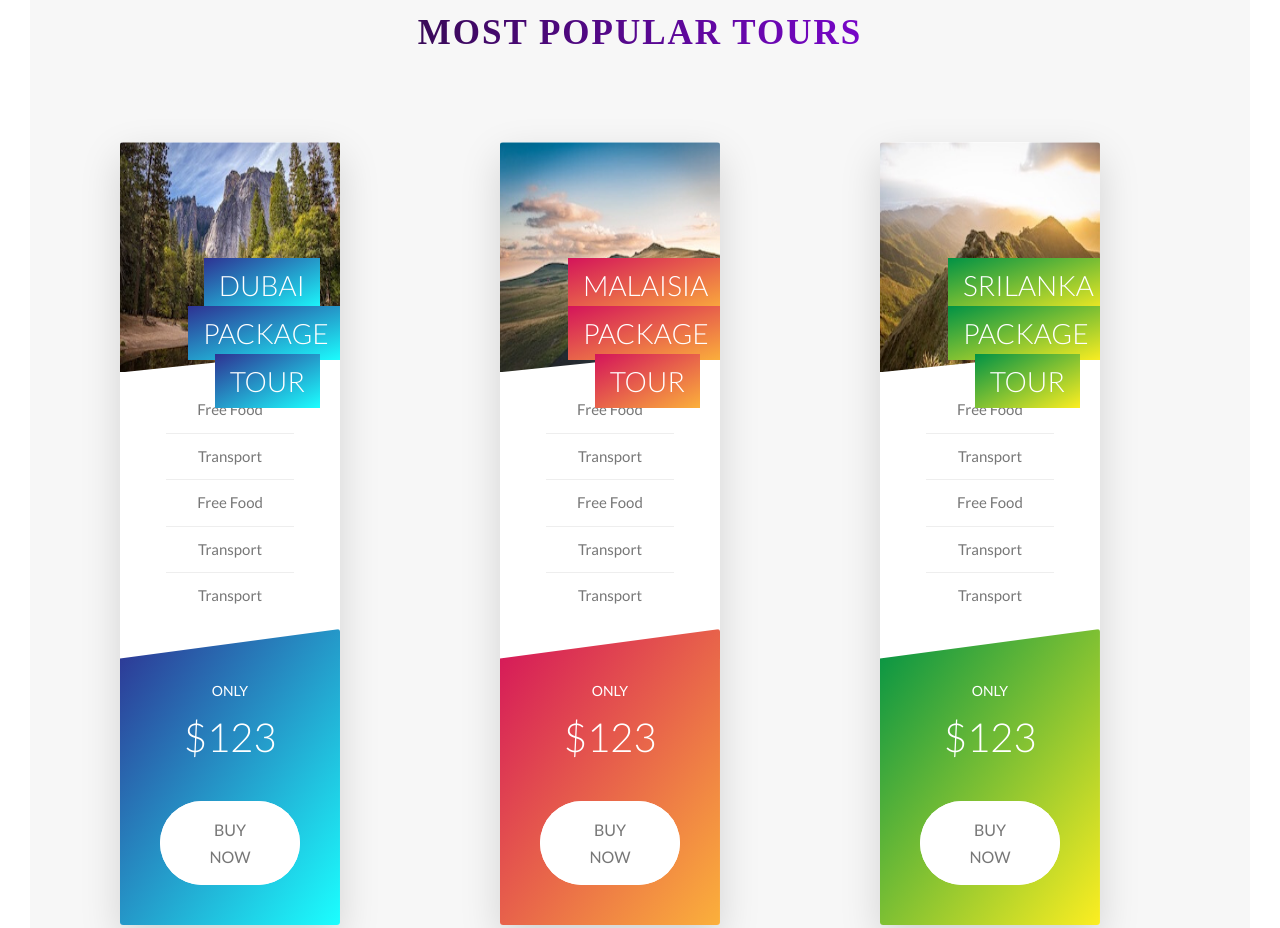
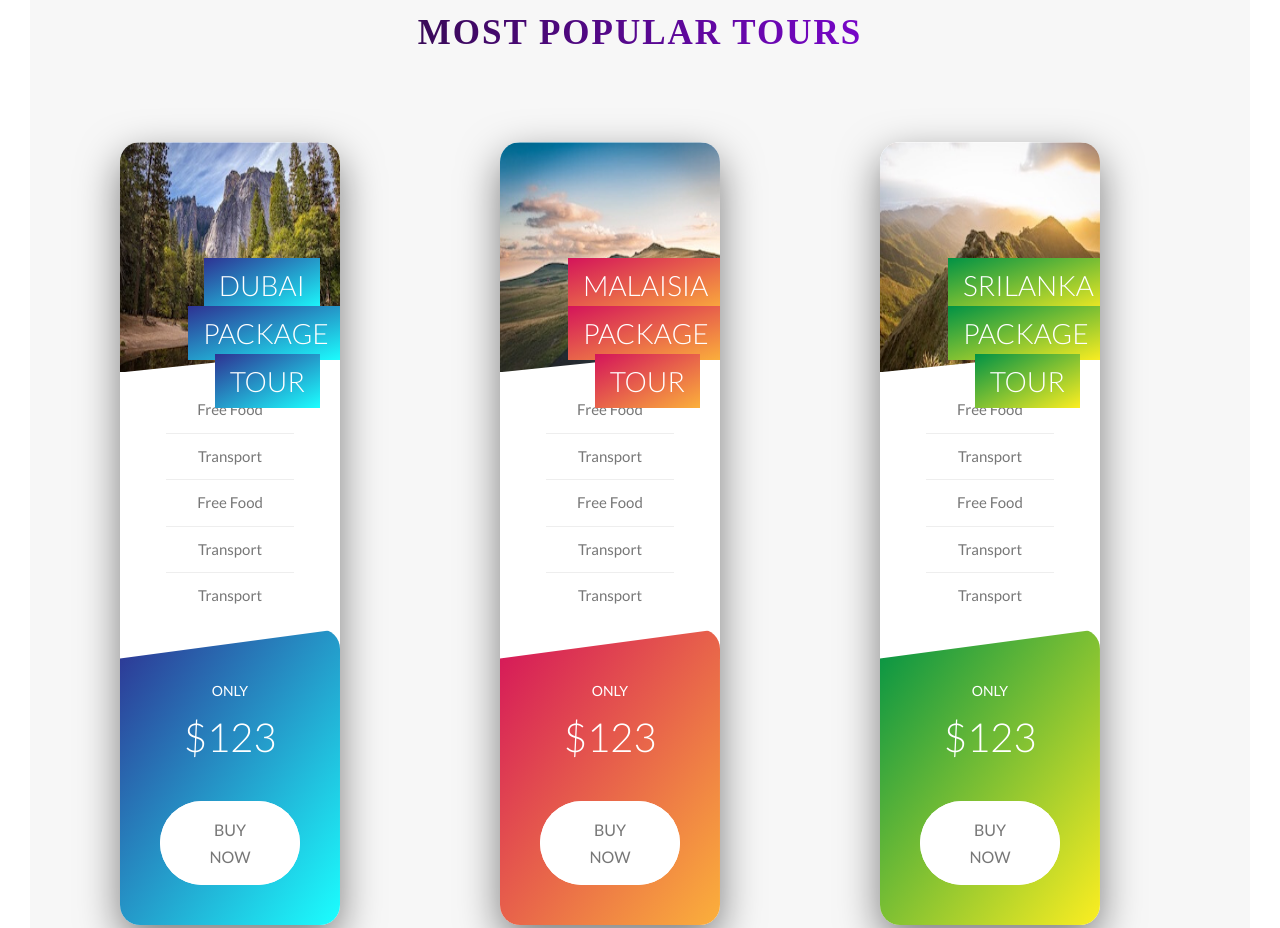
Before and after one commit to LUBOSOFTTECH/DEV, a website: page index.html in a window 1280 px wide. Shown: the part 2348-3276 px from the top of the page. Drawn offline with Linux system fonts and the light colour scheme.

Commit message:
minor changes

```diff
--- a/css/style.css
+++ b/css/style.css
@@ -378,6 +378,8 @@ body {
   -moz-perspective: 150rem;
   position: relative;
   height: 51.5rem;
+  box-shadow: 0 1.5rem 4rem rgba(0, 0, 0, 0.50);
+  border-radius: 20px;
 }
 
 .card__side {
@@ -388,7 +390,7 @@ body {
   left: 0;
   width: 100%;
   backface-visibility: hidden;
-  border-radius: .3rem;
+  border-radius: 20px;
   overflow: hidden;
   box-shadow: 0 1.5rem 4rem rgba(0, 0, 0, 0.15);
 }
@@ -522,9 +524,9 @@ body {
 only screen and (hover: none) {
   .card {
     height: auto;
-    border-radius: .3rem;
+    border-radius: 20px;
     background-color: #fff;
-    box-shadow: 0 1.5rem 4rem rgba(0, 0, 0, 0.15);
+    box-shadow: 0 1.5rem 4rem rgba(0, 0, 0, 0.50);
     margin: 0 5rem;
   }
 
```
